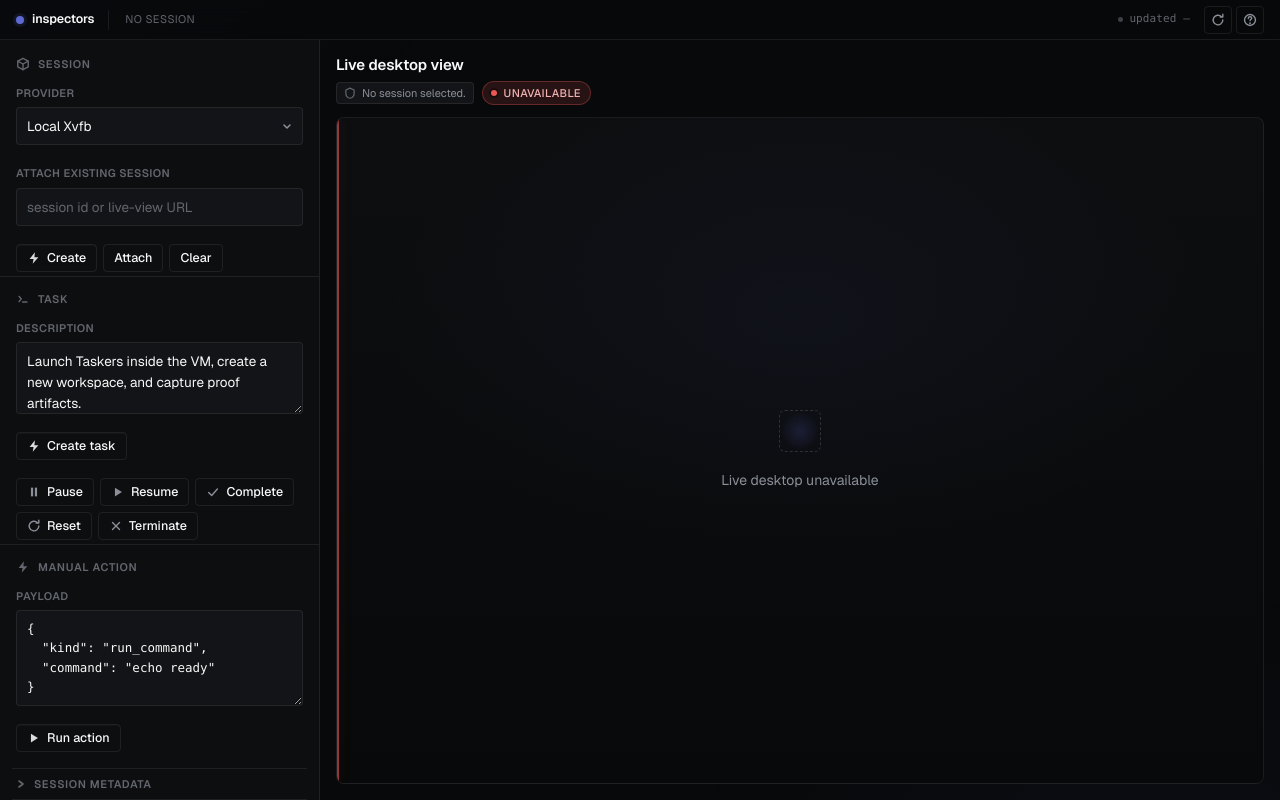
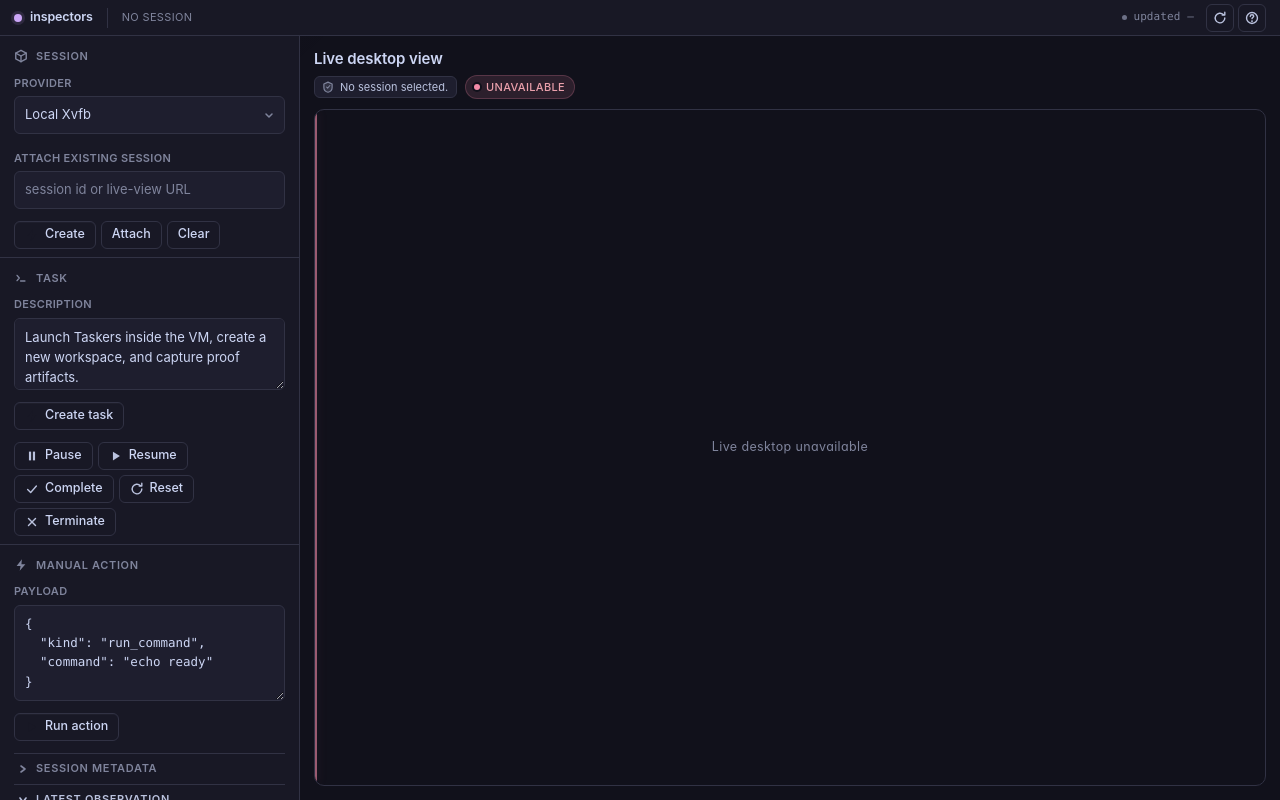
Before and after one commit to OneNoted/inspectors, a website with bundled scripts: page apps/web-ui/public/index.html in a window 1280 px wide. Built offline with nearby package versions, Linux system fonts and the light colour scheme.

Commit message:
fix(web-ui): catppuccin mocha palette and UX polish pass

```diff
--- a/apps/web-ui/public/styles/base.css
+++ b/apps/web-ui/public/styles/base.css
@@ -39,7 +39,7 @@ body {
   isolation: isolate;
 }
 
-/* Ambient glow — single radial gradient top-left, non-interactive */
+/* Ambient glow — subtle mauve wash, non-interactive */
 body::before {
   content: '';
   position: fixed;
@@ -47,15 +47,10 @@ body::before {
   pointer-events: none;
   background:
     radial-gradient(
-      1100px 680px at -120px -180px,
-      rgba(94, 106, 210, 0.14) 0%,
-      rgba(94, 106, 210, 0.06) 22%,
-      transparent 60%
-    ),
-    radial-gradient(
-      800px 500px at 90% 110%,
-      rgba(94, 106, 210, 0.05) 0%,
-      transparent 60%
+      900px 550px at -80px -120px,
+      rgba(203, 166, 247, 0.07) 0%,
+      rgba(203, 166, 247, 0.03) 25%,
+      transparent 55%
     );
   z-index: 0;
 }
@@ -109,8 +104,8 @@ input, select, textarea {
 }
 
 ::selection {
-  background: var(--accent-muted);
-  color: var(--text);
+  background: rgba(203, 166, 247, 0.2);
+  color: var(--ctp-text);
 }
 
 :focus {
@@ -126,12 +121,12 @@ input, select, textarea {
 /* Scrollbars */
 * {
   scrollbar-width: thin;
-  scrollbar-color: rgba(255, 255, 255, 0.14) transparent;
+  scrollbar-color: var(--ctp-surface1) transparent;
 }
 
 *::-webkit-scrollbar {
-  width: 8px;
-  height: 8px;
+  width: 6px;
+  height: 6px;
 }
 
 *::-webkit-scrollbar-track {
@@ -139,15 +134,12 @@ input, select, textarea {
 }
 
 *::-webkit-scrollbar-thumb {
-  background: rgba(255, 255, 255, 0.10);
+  background: var(--ctp-surface1);
   border-radius: 999px;
-  border: 2px solid transparent;
-  background-clip: padding-box;
 }
 
 *::-webkit-scrollbar-thumb:hover {
-  background: rgba(255, 255, 255, 0.18);
-  background-clip: padding-box;
+  background: var(--ctp-surface2);
 }
 
 @media (prefers-reduced-motion: reduce) {
--- a/apps/web-ui/public/styles/components.css
+++ b/apps/web-ui/public/styles/components.css
@@ -27,15 +27,15 @@ label {
   font-weight: 600;
   letter-spacing: var(--tracking-mid);
   text-transform: uppercase;
-  color: var(--text-tertiary);
-  margin-bottom: 6px;
+  color: var(--ctp-overlay1);
+  margin-bottom: 5px;
   user-select: none;
 }
 
 label > input,
 label > select,
 label > textarea {
-  margin-top: 6px;
+  margin-top: 5px;
 }
 
 /* =============================================================
@@ -168,17 +168,18 @@ button.btn {
 /* Primary */
 .btn-primary {
   --btn-bg: var(--accent);
-  --btn-border: rgba(255, 255, 255, 0.14);
-  --btn-text: #ffffff;
+  --btn-border: rgba(203, 166, 247, 0.35);
+  --btn-text: var(--ctp-crust);
   box-shadow: var(--shadow-1);
+  font-weight: 600;
 }
 .btn-primary:hover {
   --btn-bg: var(--accent-hover);
-  --btn-border: rgba(255, 255, 255, 0.2);
+  --btn-border: rgba(203, 166, 247, 0.5);
 }
 .btn-primary:active { --btn-bg: var(--accent-active); }
-.btn-primary .icon { color: rgba(255, 255, 255, 0.85); }
-.btn-primary:hover .icon { color: #ffffff; }
+.btn-primary .icon { color: var(--ctp-mantle); }
+.btn-primary:hover .icon { color: var(--ctp-crust); }
 
 /* Ghost */
 .btn-ghost {
@@ -194,13 +195,13 @@ button.btn {
 
 /* Danger-subtle */
 .btn-danger {
-  --btn-border: rgba(235, 87, 87, 0.25);
-  color: #f3a7a7;
+  --btn-border: rgba(243, 139, 168, 0.22);
+  color: var(--ctp-maroon);
 }
 .btn-danger:hover {
   --btn-bg: var(--danger-muted);
-  --btn-border: rgba(235, 87, 87, 0.45);
-  color: #ffc4c4;
+  --btn-border: rgba(243, 139, 168, 0.4);
+  color: var(--ctp-red);
 }
 
 /* Icon-only square button */
@@ -233,8 +234,8 @@ button.btn {
 .btn-row {
   display: flex;
   flex-wrap: wrap;
-  gap: 6px;
-  margin-top: 8px;
+  gap: 5px;
+  margin-top: 4px;
 }
 
 /* =============================================================
@@ -319,7 +320,7 @@ kbd {
   height: 6px;
   border-radius: 999px;
   background: var(--pill-dot);
-  box-shadow: 0 0 0 2px rgba(0, 0, 0, 0.4);
+  box-shadow: 0 0 0 2px var(--ctp-crust);
   flex: 0 0 auto;
 }
 
@@ -333,10 +334,10 @@ kbd {
 }
 
 .pill-wrap[data-state="live"] {
-  --pill-dot: var(--success);
+  --pill-dot: var(--ctp-green);
   --pill-bg: var(--success-muted);
-  --pill-border: rgba(76, 183, 130, 0.32);
-  --pill-text: #b9e7cd;
+  --pill-border: rgba(166, 227, 161, 0.22);
+  --pill-text: var(--ctp-green);
 }
 
 .pill-wrap[data-state="live"]::before {
@@ -344,33 +345,33 @@ kbd {
 }
 
 .pill-wrap[data-state="screenshot"] {
-  --pill-dot: var(--warning);
+  --pill-dot: var(--ctp-peach);
   --pill-bg: var(--warning-muted);
-  --pill-border: rgba(242, 153, 74, 0.32);
-  --pill-text: #f3cfa2;
+  --pill-border: rgba(250, 179, 135, 0.22);
+  --pill-text: var(--ctp-peach);
 }
 
 .pill-wrap[data-state="fallback"] {
-  --pill-dot: var(--warning);
+  --pill-dot: var(--ctp-peach);
   --pill-bg: var(--bg-subtle);
-  --pill-border: rgba(242, 153, 74, 0.22);
+  --pill-border: rgba(250, 179, 135, 0.18);
   --pill-text: var(--text-secondary);
 }
 
 .pill-wrap[data-state="unavailable"],
 .pill-wrap[data-state="error"] {
-  --pill-dot: var(--danger);
+  --pill-dot: var(--ctp-red);
   --pill-bg: var(--danger-muted);
-  --pill-border: rgba(235, 87, 87, 0.32);
-  --pill-text: #f3b3b3;
+  --pill-border: rgba(243, 139, 168, 0.22);
+  --pill-text: var(--ctp-maroon);
 }
 
 @keyframes pill-pulse {
   0%, 100% {
-    box-shadow: 0 0 0 2px rgba(0, 0, 0, 0.4), 0 0 0 0 rgba(76, 183, 130, 0.4);
+    box-shadow: 0 0 0 2px var(--ctp-crust), 0 0 0 0 rgba(166, 227, 161, 0.35);
   }
   50% {
-    box-shadow: 0 0 0 2px rgba(0, 0, 0, 0.4), 0 0 0 5px rgba(76, 183, 130, 0);
+    box-shadow: 0 0 0 2px var(--ctp-crust), 0 0 0 5px rgba(166, 227, 161, 0);
   }
 }
 
@@ -425,9 +426,9 @@ kbd {
   font-weight: 500;
 }
 
-.chip[data-state="ok"] .chip-val { color: #b9e7cd; }
-.chip[data-state="warn"] .chip-val { color: #f3cfa2; }
-.chip[data-state="err"] .chip-val { color: #f3b3b3; }
+.chip[data-state="ok"] .chip-val { color: var(--ctp-green); }
+.chip[data-state="warn"] .chip-val { color: var(--ctp-peach); }
+.chip[data-state="err"] .chip-val { color: var(--ctp-red); }
 
 /* =============================================================
    Details / collapsible blocks
@@ -537,30 +538,30 @@ kbd {
 
 .desktop-stage[data-trust="live"] ~ .desktop-header .trust-chip,
 .desktop-stage[data-trust="live"] .trust-chip {
-  color: #cfeedb;
-  border-color: rgba(76, 183, 130, 0.28);
+  color: var(--ctp-green);
+  border-color: rgba(166, 227, 161, 0.2);
   background: var(--success-muted);
 }
 
-.desktop-stage[data-trust="live"] .trust-chip .icon { color: var(--success); }
+.desktop-stage[data-trust="live"] .trust-chip .icon { color: var(--ctp-green); }
 
 .desktop-stage[data-trust="screenshot"] .trust-chip,
 .desktop-stage[data-trust="fallback"] .trust-chip {
-  color: #f3cfa2;
-  border-color: rgba(242, 153, 74, 0.28);
+  color: var(--ctp-peach);
+  border-color: rgba(250, 179, 135, 0.2);
   background: var(--warning-muted);
 }
 .desktop-stage[data-trust="screenshot"] .trust-chip .icon,
-.desktop-stage[data-trust="fallback"] .trust-chip .icon { color: var(--warning); }
+.desktop-stage[data-trust="fallback"] .trust-chip .icon { color: var(--ctp-peach); }
 
 .desktop-stage[data-trust="unavailable"] .trust-chip,
 .desktop-stage[data-trust="error"] .trust-chip {
-  color: #f3b3b3;
-  border-color: rgba(235, 87, 87, 0.28);
+  color: var(--ctp-maroon);
+  border-color: rgba(243, 139, 168, 0.2);
   background: var(--danger-muted);
 }
 .desktop-stage[data-trust="unavailable"] .trust-chip .icon,
-.desktop-stage[data-trust="error"] .trust-chip .icon { color: var(--danger); }
+.desktop-stage[data-trust="error"] .trust-chip .icon { color: var(--ctp-red); }
 
 /* =============================================================
    Dialog (shortcut cheatsheet)
@@ -580,7 +581,7 @@ dialog {
 }
 
 dialog::backdrop {
-  background: rgba(3, 4, 6, 0.7);
+  background: rgba(17, 17, 27, 0.75);
   backdrop-filter: blur(4px);
   -webkit-backdrop-filter: blur(4px);
 }
--- a/apps/web-ui/public/styles/layout.css
+++ b/apps/web-ui/public/styles/layout.css
@@ -19,12 +19,10 @@
 .topbar {
   display: flex;
   align-items: center;
-  gap: 14px;
+  gap: 12px;
   height: var(--topbar-h);
-  padding: 0 16px;
-  background: rgba(8, 9, 10, 0.72);
-  backdrop-filter: blur(10px) saturate(120%);
-  -webkit-backdrop-filter: blur(10px) saturate(120%);
+  padding: 0 14px;
+  background: var(--ctp-mantle);
   border-bottom: 1px solid var(--border);
   user-select: none;
 }
@@ -74,8 +72,8 @@
 }
 
 .topbar .ticker[data-fresh="true"] .ticker-dot {
-  background: var(--success);
-  box-shadow: 0 0 0 2px rgba(76, 183, 130, 0.2);
+  background: var(--ctp-green);
+  box-shadow: 0 0 0 2px rgba(166, 227, 161, 0.18);
 }
 
 .topbar-spacer { flex: 1 1 auto; }
@@ -113,15 +111,15 @@
 }
 
 .sidebar .group {
-  padding: 16px 16px 4px;
+  padding: 12px 14px 8px;
   display: flex;
   flex-direction: column;
-  gap: 10px;
+  gap: 8px;
 }
 
 .sidebar .group + .group {
   border-top: 1px solid var(--border);
-  padding-top: 14px;
+  padding-top: 12px;
 }
 
 .sidebar .group-header {
@@ -163,8 +161,8 @@
 }
 
 .sidebar .details-stack {
-  margin-top: 12px;
-  padding: 0 12px 12px;
+  margin-top: 4px;
+  padding: 0 14px 12px;
 }
 
 .sidebar .details-stack .collapsible > .collapsible-body pre {
@@ -180,8 +178,8 @@
   flex-direction: column;
   min-width: 0;
   min-height: 0;
-  padding: 14px 16px 16px;
-  gap: 12px;
+  padding: 12px 14px 14px;
+  gap: 10px;
 }
 
 .desktop-header {
@@ -230,8 +228,7 @@
   position: relative;
   flex: 1 1 auto;
   min-height: 360px;
-  background:
-    linear-gradient(180deg, var(--bg-panel) 0%, var(--bg) 100%);
+  background: var(--ctp-crust);
   border: 1px solid var(--border);
   border-radius: var(--radius-lg);
   overflow: hidden;
@@ -256,12 +253,12 @@
 
 .desktop-stage[data-trust="live"]::before {
   background: var(--stripe-live);
-  box-shadow: 0 0 14px rgba(76, 183, 130, 0.35);
+  box-shadow: 0 0 12px rgba(166, 227, 161, 0.3);
 }
 
 .desktop-stage[data-trust="screenshot"]::before {
   background: var(--stripe-screenshot);
-  box-shadow: 0 0 14px rgba(242, 153, 74, 0.3);
+  box-shadow: 0 0 12px rgba(250, 179, 135, 0.25);
 }
 
 .desktop-stage[data-trust="fallback"]::before {
@@ -271,7 +268,7 @@
 .desktop-stage[data-trust="unavailable"]::before,
 .desktop-stage[data-trust="error"]::before {
   background: var(--stripe-unavailable);
-  box-shadow: 0 0 14px rgba(235, 87, 87, 0.35);
+  box-shadow: 0 0 12px rgba(243, 139, 168, 0.3);
   animation: stripe-throb 2s var(--ease) infinite;
 }
 
@@ -308,7 +305,7 @@
   width: 100%;
   height: 100%;
   border: 0;
-  background: #000;
+  background: var(--ctp-crust);
   display: block;
   object-fit: contain;
   z-index: 1;
@@ -318,29 +315,14 @@
   position: absolute;
   inset: 0;
   display: flex;
-  flex-direction: column;
   align-items: center;
   justify-content: center;
-  gap: 14px;
   padding: 32px;
   text-align: center;
-  color: var(--text-secondary);
-  font-size: var(--text-md);
-  background:
-    radial-gradient(600px 340px at 50% 30%, rgba(94, 106, 210, 0.06), transparent 70%),
-    linear-gradient(180deg, var(--bg-panel) 0%, var(--bg) 100%);
+  color: var(--ctp-overlay1);
+  font-size: var(--text-sm);
+  letter-spacing: var(--tracking-mid);
   z-index: 2;
-}
-
-.desktop-stage #desktop-placeholder::before {
-  content: '';
-  width: 42px;
-  height: 42px;
-  border: 1px dashed var(--border-strong);
-  border-radius: var(--radius);
-  background:
-    radial-gradient(circle at 50% 50%, rgba(94, 106, 210, 0.18), transparent 70%);
-  margin-bottom: 4px;
 }
 
 /* =============================================================
--- a/apps/web-ui/public/styles/tokens.css
+++ b/apps/web-ui/public/styles/tokens.css
@@ -1,85 +1,115 @@
 :root {
+  /* Catppuccin Mocha — canonical surface palette */
+  --ctp-crust:    #11111b;
+  --ctp-mantle:   #181825;
+  --ctp-base:     #1e1e2e;
+  --ctp-surface0: #313244;
+  --ctp-surface1: #45475a;
+  --ctp-surface2: #585b70;
+  --ctp-overlay0: #6c7086;
+  --ctp-overlay1: #7f849c;
+  --ctp-overlay2: #9399b2;
+  --ctp-subtext0: #a6adc8;
+  --ctp-subtext1: #bac2de;
+  --ctp-text:     #cdd6f4;
+
+  /* Catppuccin Mocha — accent palette */
+  --ctp-rosewater: #f5e0dc;
+  --ctp-flamingo:  #f2cdcd;
+  --ctp-pink:      #f5c2e7;
+  --ctp-mauve:     #cba6f7;
+  --ctp-red:       #f38ba8;
+  --ctp-maroon:    #eba0ac;
+  --ctp-peach:     #fab387;
+  --ctp-yellow:    #f9e2af;
+  --ctp-green:     #a6e3a1;
+  --ctp-teal:      #94e2d5;
+  --ctp-sky:       #89dceb;
+  --ctp-sapphire:  #74c7ec;
+  --ctp-blue:      #89b4fa;
+  --ctp-lavender:  #b4befe;
+
   /* Canvas + surfaces */
-  --bg: #08090a;
-  --bg-panel: #0d0e10;
-  --bg-elevated: #131417;
-  --bg-subtle: #1a1b1e;
-  --bg-hover: #1f2024;
+  --bg:          var(--ctp-crust);
+  --bg-panel:    var(--ctp-mantle);
+  --bg-elevated: var(--ctp-base);
+  --bg-subtle:   var(--ctp-surface0);
+  --bg-hover:    var(--ctp-surface1);
 
   /* Borders */
-  --border: rgba(255, 255, 255, 0.08);
-  --border-strong: rgba(255, 255, 255, 0.14);
-  --border-focus: rgba(94, 106, 210, 0.55);
+  --border:       var(--ctp-surface0);
+  --border-strong: var(--ctp-surface1);
+  --border-focus:  rgba(203, 166, 247, 0.55);
 
   /* Text */
-  --text: #f7f8f8;
-  --text-secondary: #8a8f98;
-  --text-tertiary: #62666d;
-  --text-disabled: #3e4046;
+  --text:          var(--ctp-text);
+  --text-secondary: var(--ctp-subtext1);
+  --text-tertiary:  var(--ctp-overlay1);
+  --text-disabled:  var(--ctp-overlay0);
 
-  /* Accent (Linear indigo) */
-  --accent: #5e6ad2;
-  --accent-hover: #6872e5;
-  --accent-active: #535fc0;
-  --accent-muted: rgba(94, 106, 210, 0.12);
-  --accent-ring: rgba(94, 106, 210, 0.28);
+  /* Accent (Catppuccin Mauve) */
+  --accent:        var(--ctp-mauve);
+  --accent-hover:  #d4b5f9;
+  --accent-active: #b794f4;
+  --accent-muted:  rgba(203, 166, 247, 0.12);
+  --accent-ring:   rgba(203, 166, 247, 0.25);
 
   /* Semantic */
-  --success: #4cb782;
-  --success-muted: rgba(76, 183, 130, 0.14);
-  --warning: #f2994a;
-  --warning-muted: rgba(242, 153, 74, 0.14);
-  --danger: #eb5757;
-  --danger-muted: rgba(235, 87, 87, 0.14);
+  --success:       var(--ctp-green);
+  --success-muted: rgba(166, 227, 161, 0.12);
+  --warning:       var(--ctp-peach);
+  --warning-muted: rgba(250, 179, 135, 0.12);
+  --danger:        var(--ctp-red);
+  --danger-muted:  rgba(243, 139, 168, 0.12);
 
   /* Trust stripe colors (driven by [data-trust] on .desktop-stage) */
-  --stripe-unknown: rgba(255, 255, 255, 0.08);
-  --stripe-live: var(--success);
-  --stripe-screenshot: var(--warning);
-  --stripe-fallback: rgba(242, 153, 74, 0.55);
-  --stripe-unavailable: var(--danger);
+  --stripe-unknown:     var(--ctp-surface0);
+  --stripe-live:        var(--ctp-green);
+  --stripe-screenshot:  var(--ctp-peach);
+  --stripe-fallback:    rgba(250, 179, 135, 0.55);
+  --stripe-unavailable: var(--ctp-red);
 
   /* Radii */
-  --radius-xs: 3px;
-  --radius-sm: 4px;
-  --radius: 6px;
-  --radius-lg: 8px;
-  --radius-xl: 12px;
+  --radius-xs: 4px;
+  --radius-sm: 6px;
+  --radius:    8px;
+  --radius-lg: 10px;
+  --radius-xl: 14px;
 
   /* Motion */
-  --ease: cubic-bezier(0.16, 1, 0.3, 1);
+  --ease:    cubic-bezier(0.16, 1, 0.3, 1);
   --ease-in: cubic-bezier(0.4, 0, 0.9, 0.2);
-  --t-fast: 120ms;
-  --t: 180ms;
-  --t-slow: 260ms;
+  --t-fast:  120ms;
+  --t:       180ms;
+  --t-slow:  260ms;
 
   /* Typography */
   --font-sans: 'Geist Variable', ui-sans-serif, -apple-system, BlinkMacSystemFont, 'Segoe UI', sans-serif;
   --font-mono: 'JetBrains Mono Variable', ui-monospace, 'SF Mono', Menlo, Consolas, monospace;
 
-  --text-xxs: 10px;
-  --text-xs: 11px;
-  --text-sm: 12.5px;
-  --text-body: 13.5px;
-  --text-md: 14px;
-  --text-h2: 15px;
-  --text-h1: 18px;
+  --text-xxs:  10px;
+  --text-xs:   11px;
+  --text-sm:   12.5px;
+  --text-body: 13px;
+  --text-md:   14px;
+  --text-h2:   15px;
+  --text-h1:   17px;
 
-  --lh-tight: 1.25;
+  --lh-tight:  1.25;
   --lh-normal: 1.5;
   --tracking-wide: 0.06em;
-  --tracking-mid: 0.04em;
+  --tracking-mid:  0.03em;
 
   /* Layout */
-  --topbar-h: 40px;
-  --sidebar-w: 320px;
-  --gap: 12px;
-  --gap-lg: 16px;
-  --gap-sm: 8px;
-  --pad: 14px;
+  --topbar-h:  36px;
+  --sidebar-w: 300px;
+  --gap:       12px;
+  --gap-lg:    16px;
+  --gap-sm:    8px;
+  --pad:       12px;
 
   /* Shadows */
-  --shadow-1: 0 1px 0 rgba(255, 255, 255, 0.03) inset;
-  --shadow-2: 0 1px 2px rgba(0, 0, 0, 0.4), 0 0 0 1px rgba(255, 255, 255, 0.02) inset;
-  --shadow-glow: 0 0 0 4px var(--accent-ring);
+  --shadow-1:    0 1px 0 rgba(205, 214, 244, 0.03) inset;
+  --shadow-2:    0 1px 3px rgba(0, 0, 0, 0.5), 0 0 0 1px rgba(205, 214, 244, 0.02) inset;
+  --shadow-glow: 0 0 0 3px var(--accent-ring);
 }
```
Also changed, not shown: apps/web-ui/public/index.html (+3 -1 lines).
